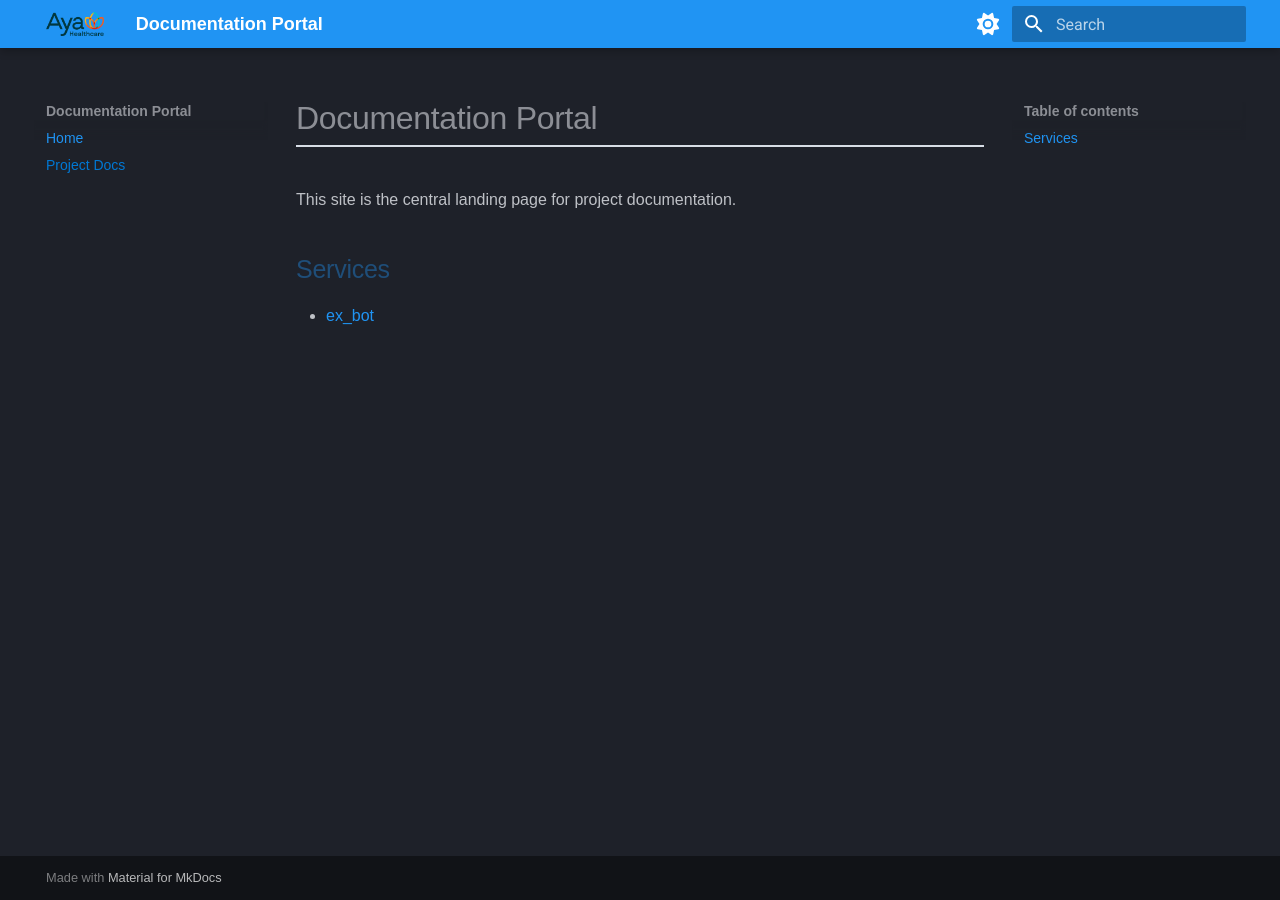
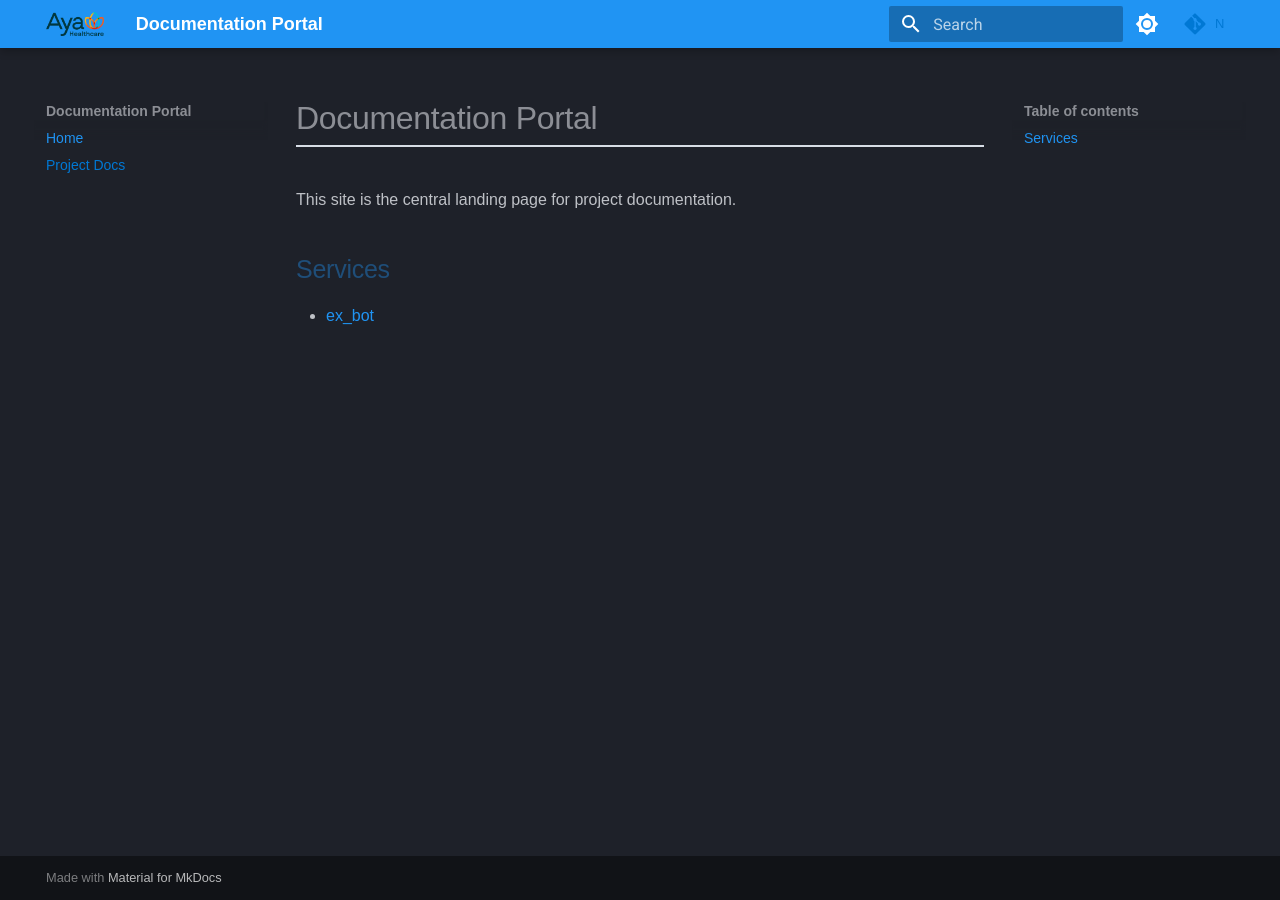
Before and after one commit to drewdz3/drewdz3.github.io, an MkDocs documentation site: the page built from docs/index.md, in a window 1280 px wide. Built offline with MkDocs 1.6.1 and Material for MkDocs 9.7.7, drawn with Linux system fonts in a browser that asks for light colours.

Commit message:
Adding header refinements to root

```diff
--- a/mkdocs.yml
+++ b/mkdocs.yml
@@ -4,6 +4,7 @@
   name: material
   logo: logo.png
   favicon: logo.png
+  custom_dir: overrides
   features:
     - navigation.sections
     - navigation.expand
@@ -16,13 +17,13 @@
       primary: blue
       accent: blue
       toggle:
-        icon: fontawesome/solid/sun
+        icon: material/brightness-7
         name: Switch to light mode
     - scheme: default
       primary: blue
       accent: blue
       toggle:
-        icon: fontawesome/solid/moon
+        icon: material/brightness-4
         name: Switch to dark mode
 
 plugins:
--- /dev/null
+++ b/overrides/partials/header.html
@@ -0,0 +1,55 @@
+{% import "partials/language.html" as lang with context %}
+
+<header class="md-header" data-md-component="header">
+  <nav class="md-header__inner md-grid" aria-label="{{ lang.t('header') }}">
+
+    <a
+      href="{{ config.site_url | d(nav.homepage.url, true) | url }}"
+      title="{{ config.site_name | e }}"
+      class="md-header__button md-logo"
+      aria-label="{{ config.site_name }}"
+      data-md-component="logo"
+    >
+      {% include "partials/logo.html" %}
+    </a>
+
+    <label class="md-header__button md-icon" for="__drawer">
+      {% set icon = config.theme.icon.menu or "material/menu" %}
+      {% include ".icons/" ~ icon ~ ".svg" %}
+    </label>
+
+    <div class="md-header__title" data-md-component="header-title">
+      <div class="md-header__ellipsis">
+        <div class="md-header__topic">
+          <span class="md-ellipsis">
+            {{ config.site_name }}
+          </span>
+        </div>
+        <div class="md-header__topic" data-md-component="header-topic">
+          <span class="md-ellipsis">
+            {{ page.title }}
+          </span>
+        </div>
+      </div>
+    </div>
+
+    {% if config.extra.portal %}
+      <a
+        href="{{ config.extra.portal.url }}"
+        title="{{ config.extra.portal.name }}"
+        class="md-header__button portal-link"
+      >
+        {{ config.extra.portal.name }}
+      </a>
+    {% endif %}
+
+    {% include "partials/search.html" %}
+
+    {% if config.theme.palette %}
+      {% include "partials/palette.html" %}
+    {% endif %}
+
+    {% include "partials/source.html" %}
+
+  </nav>
+</header>
```
